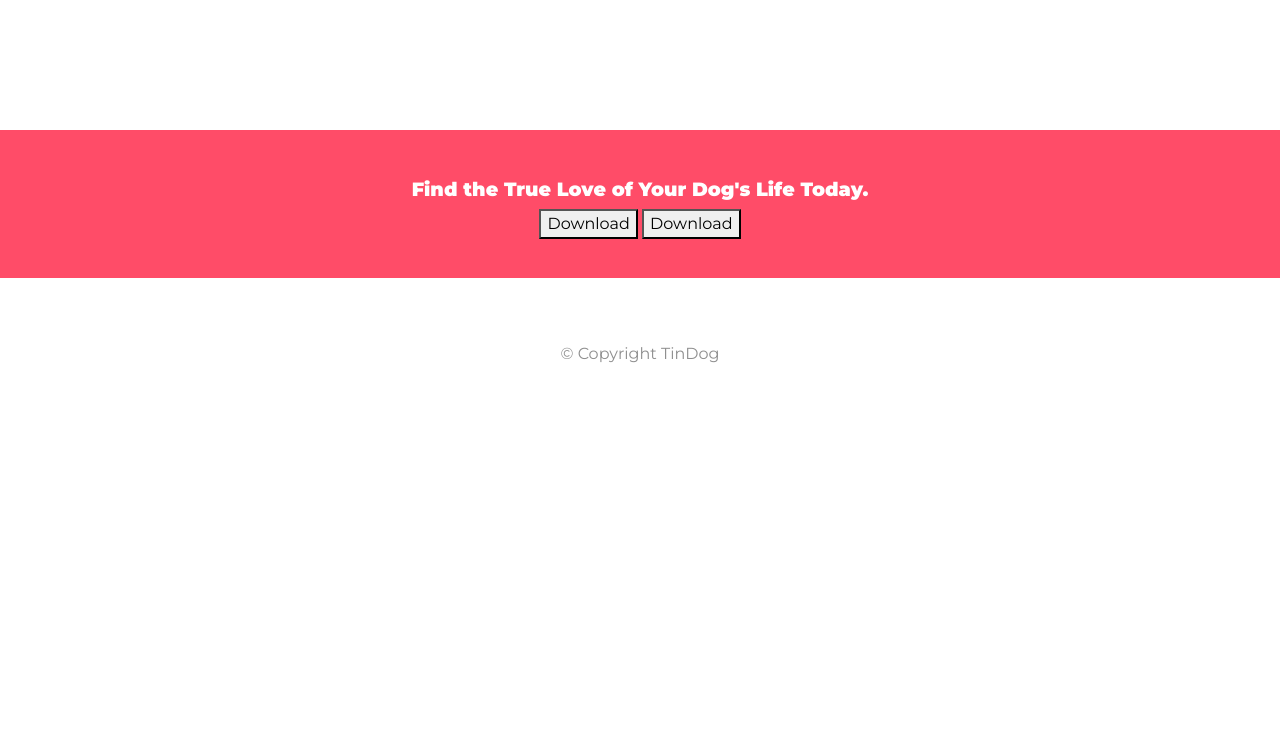
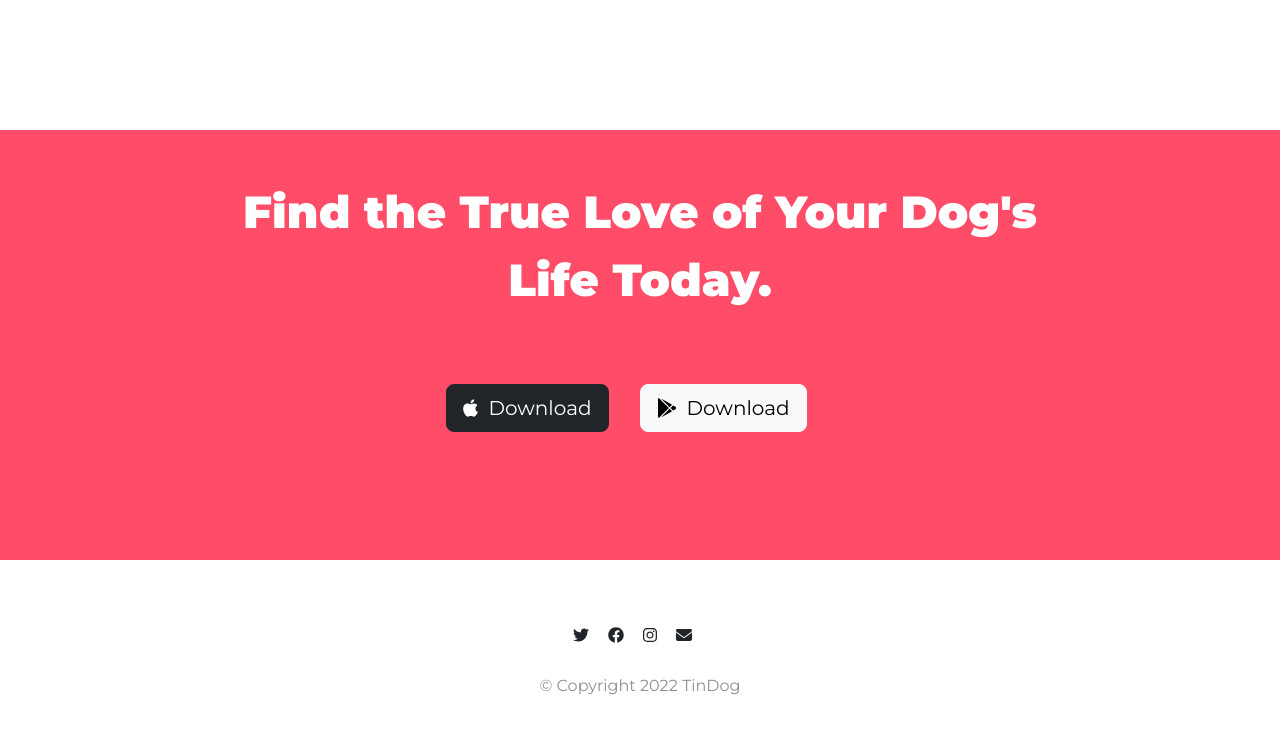
Before and after one commit to kaunghtethein-dev/tindog, a plain HTML site: page index.html in a window 1280 px wide. Shown: the part 2309-3043 px from the top of the page. Before the commit the page ends 2755 px from the top, so only its background shows below. Drawn offline with nearby package versions, Linux system fonts and the light colour scheme.

Commit message:
Update index.html

```diff
--- a/index.html
+++ b/index.html
@@ -51,13 +51,13 @@
 
           <ul class="navbar-nav ms-auto">
             <li class="nav-item">
-              <a class="nav-link" href="">Contact</a>
+              <a class="nav-link" href="#footer">Contact</a>
             </li>
             <li class="nav-item">
-              <a class="nav-link" href="">Pricing</a>
+              <a class="nav-link" href="#pricing">Pricing</a>
             </li>
             <li class="nav-item">
-              <a class="nav-link" href="">Download</a>
+              <a class="nav-link" href="#cta">Download</a>
             </li>
           </ul>
         </div>
@@ -216,9 +216,11 @@
 
   <section id="cta">
 
-    <h3>Find the True Love of Your Dog's Life Today.</h3>
-    <button type="button">Download</button>
-    <button type="button">Download</button>
+   <h3 id="cta-title">Find the True Love of Your Dog's Life Today.</h3>
+
+    <button class="btn btn-lg btn-dark cta-button" type="button"><i class="fa-brands fa-apple" style="padding-right:10px;"></i>Download</button>
+    <button class="btn btn-lg btn-light cta-button" type="button"><i class="fa-brands fa-google-play" style="padding-right:10px;"></i>Download</button>
+
 
   </section>
 
@@ -226,8 +228,14 @@
   <!-- Footer -->
 
   <footer id="footer">
+    <div class="social-icons-div">
+      <i class="fa-brands fa-twitter social-icon"></i>
+      <i class="fa-brands fa-facebook social-icon"></i>
+      <i class="fa-brands fa-instagram social-icon"></i>
+      <i class="fa-solid fa-envelope social-icon"></i>
+    </div>
 
-    <p>© Copyright TinDog</p>
+    <p>© Copyright 2022 TinDog</p>
 
   </footer>
 
```
